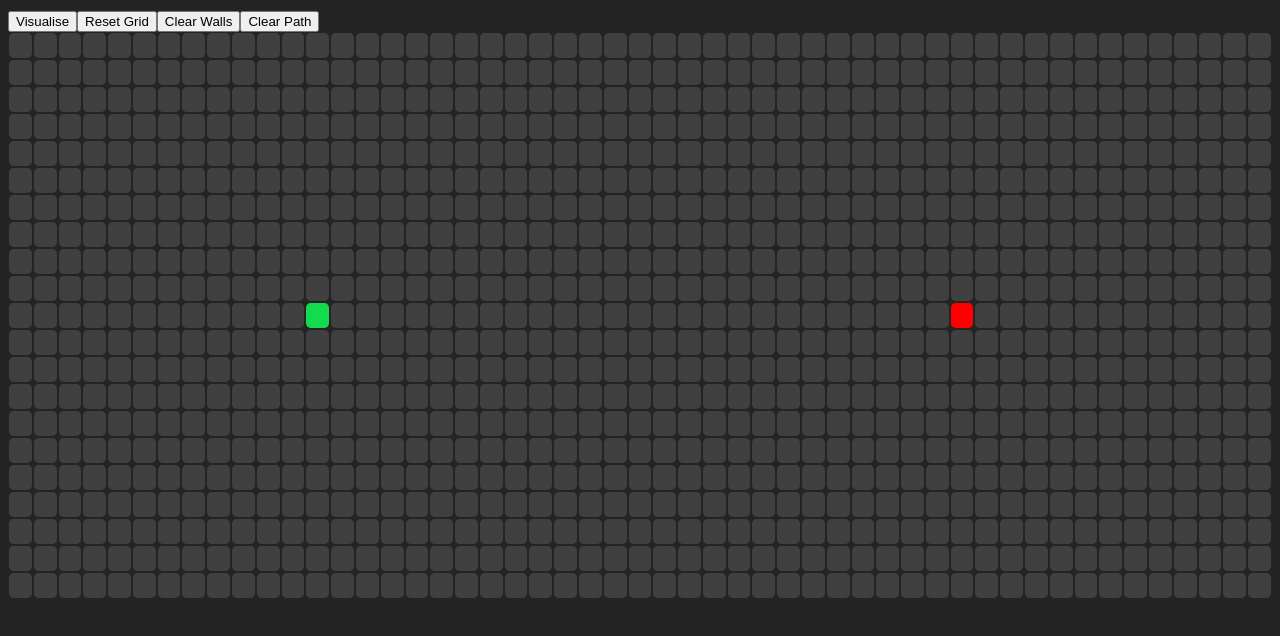
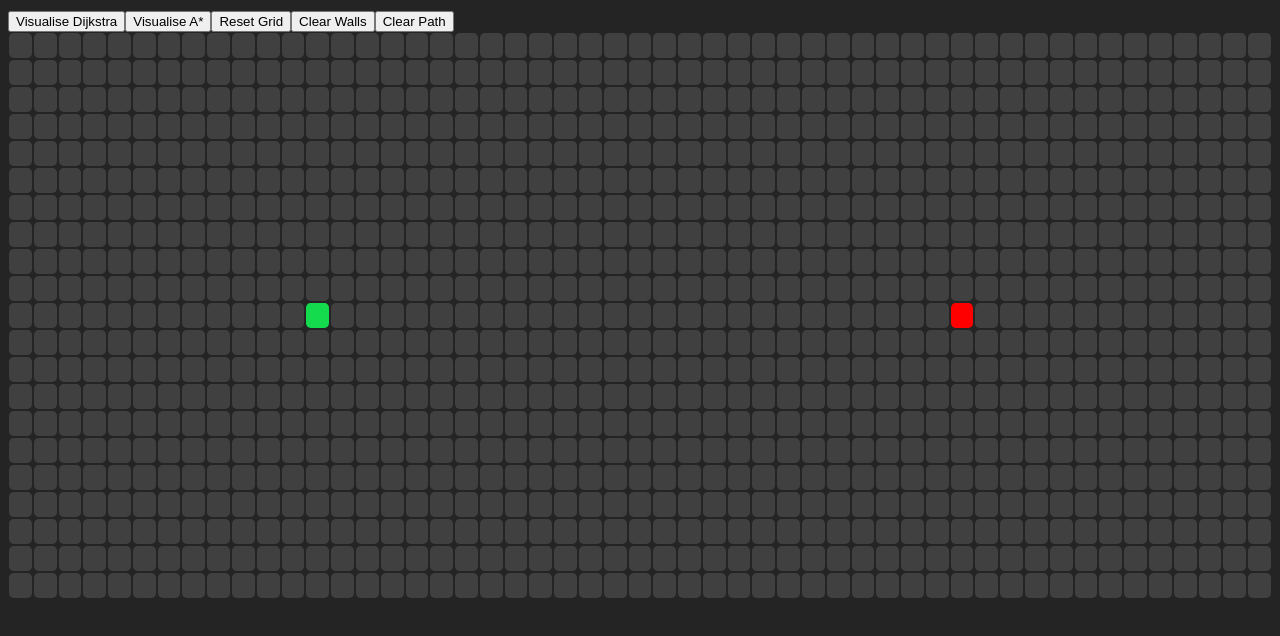
Before and after one commit to Gunnar50/pathfinding-visualiser-ts, a React (Vite) app: page / in a window 1280 px wide. Shown: the top 636 px of the page. Built offline with nearby package versions, Linux system fonts and the light colour scheme.

Commit message:
refractor

```diff
--- a/src/components/Grid/Grid.tsx
+++ b/src/components/Grid/Grid.tsx
@@ -1,21 +1,12 @@
 import gsap from "gsap";
 import { useEffect, useState } from "react";
 import { animatePathfiding } from "../../utils/animations";
-import Node from "../Node/Node";
+import Node, { NodePosition, NodeState } from "../Node/Node";
 import { aStarAlgorithm } from "../algorithms/astar";
 import { disjktraAlgorithm } from "../algorithms/dijkstra";
 import "./grid.css";
 
-export interface NodePosition {
-	x: number;
-	y: number;
-}
-
-export interface NodeState {
-	position: NodePosition;
-	status: string;
-	parentNode: NodeState | null;
-}
+const distance = "manhattan";
 
 interface GridProps {
 	numRows: number;
@@ -69,6 +60,8 @@ function Grid({ numRows, numCols }: GridProps) {
 					position: nodePos,
 					status: nodeStatus,
 					parentNode: null,
+					gCost: Infinity,
+					fCost: Infinity,
 				};
 				// push this new node to the current row
 				currentRow.push(newNode);
@@ -92,9 +85,15 @@ function Grid({ numRows, numCols }: GridProps) {
 					// clear all inline styles set by GSAP
 					gsap.set(nodeRef, { clearProps: "all" });
 
-					// reset class name
+					// reset costs
+					node.gCost = Infinity;
+					node.fCost = Infinity;
+
+					// reset walls
 					if (clearWalls && node.status !== "start" && node.status !== "target")
 						node.status = "unvisited";
+
+					// reset class name
 					nodeRef.className = `node ${node.status}`;
 				}
 			});
@@ -143,6 +142,7 @@ function Grid({ numRows, numCols }: GridProps) {
 	}
 
 	function visualiseDijkstra(): void {
+		clearNodes(false);
 		const startingNode = grid[startNodePosition.x][startNodePosition.y];
 		const { shortestPath, visitedNodes } = disjktraAlgorithm(
 			grid,
@@ -159,16 +159,17 @@ function Grid({ numRows, numCols }: GridProps) {
 		const { shortestPath, visitedNodes } = aStarAlgorithm(
 			grid,
 			startingNode,
-			targetNode
+			targetNode,
+			distance
 		);
-		console.log(shortestPath.length);
 
 		animatePathfiding(shortestPath, visitedNodes);
 	}
 
 	return (
 		<>
-			<button onClick={() => visualiseAStar()}>Visualise</button>
+			<button onClick={() => visualiseDijkstra()}>Visualise Dijkstra</button>
+			<button onClick={() => visualiseAStar()}>Visualise A*</button>
 			<button onClick={() => resetGrid()}>Reset Grid</button>
 			<button onClick={() => clearNodes(true)}>Clear Walls</button>
 			<button onClick={() => clearNodes(false)}>Clear Path</button>
```
